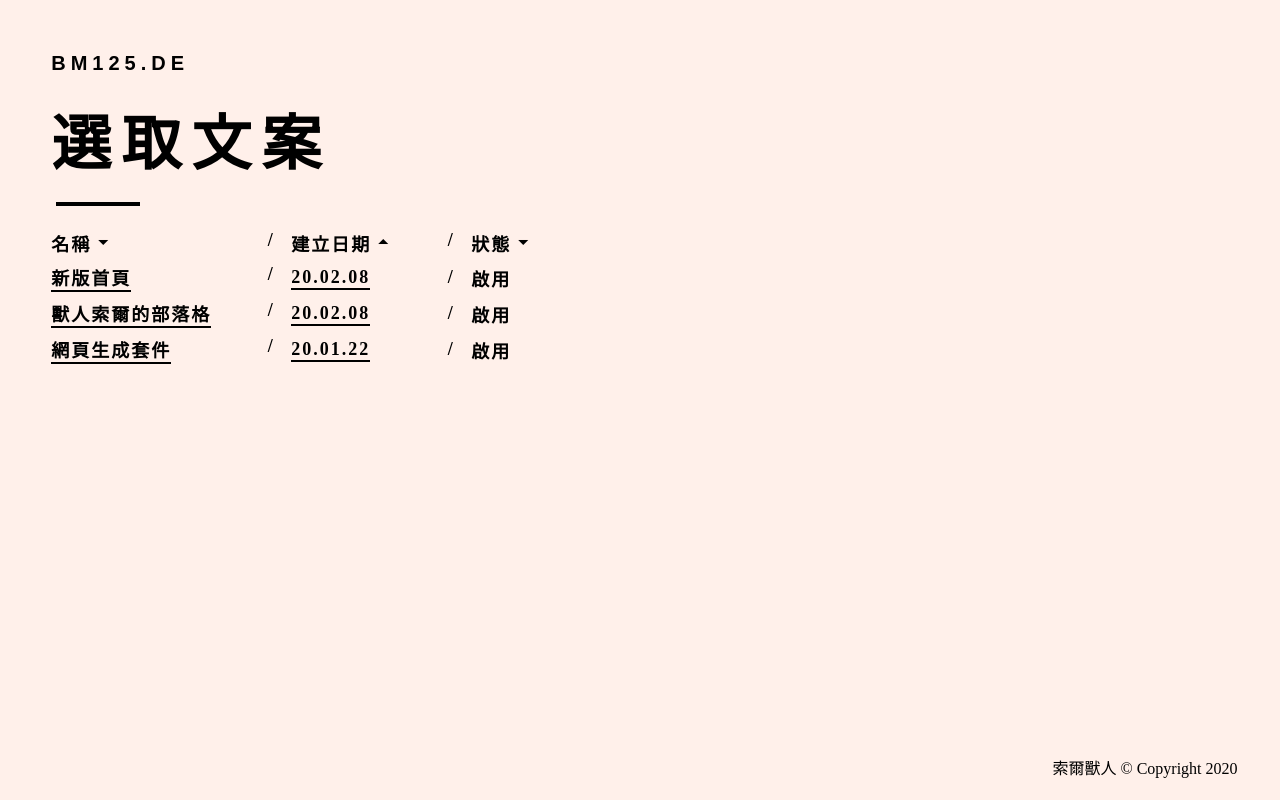
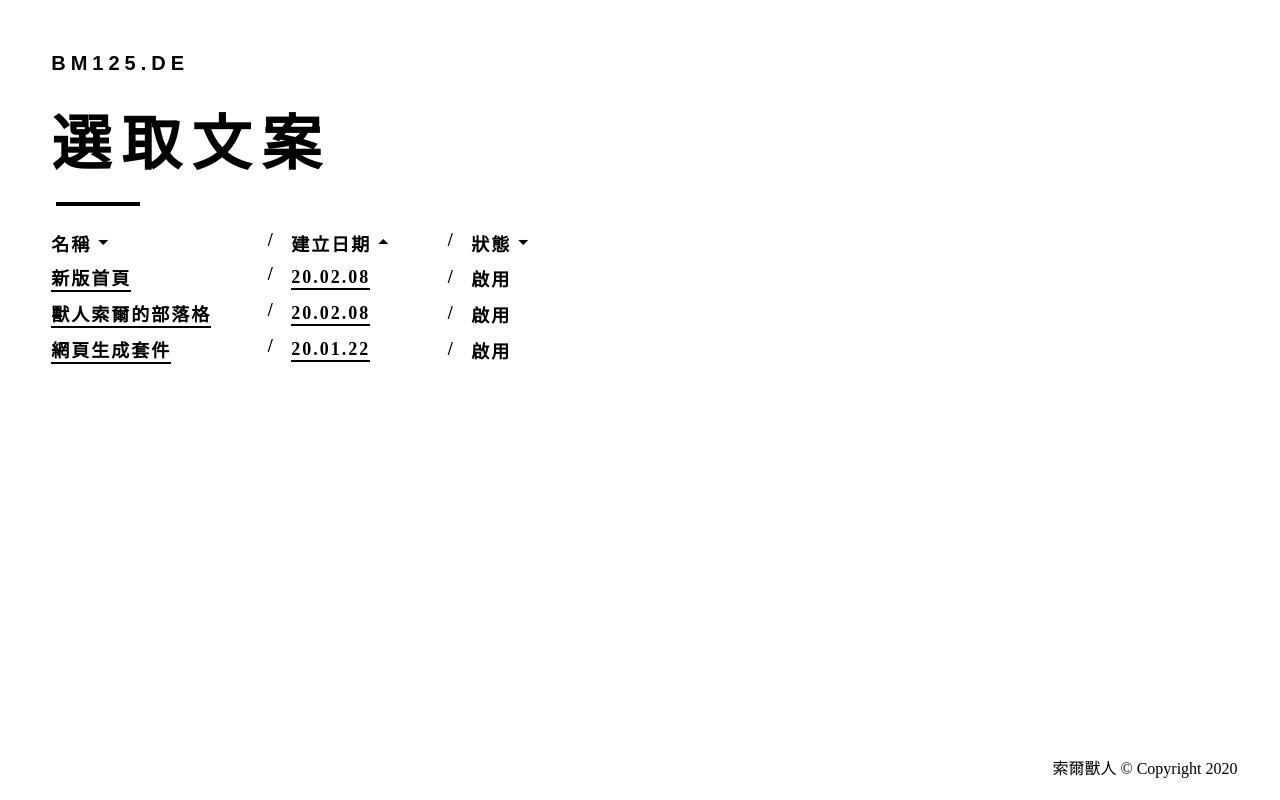
Before and after one commit to bm125de/bm125.de, a plain HTML site: page index.html in a window 1280 px wide. Drawn offline with Linux system fonts and the light colour scheme.

Commit message:
Update index.html

```diff
--- a/index.html
+++ b/index.html
@@ -20,7 +20,7 @@
             margin: 0;
             padding-top: 4vh;
             padding-left: 4vw;
-            background-color: rgb(255, 240, 234);
+            background-color: rgb(255, 255, 255);
         }
 
         a {
@@ -46,6 +46,7 @@
         }
 
         div.line {
+            background-color: black;
             border: black 2px solid;
             width: 80px;
             margin: 20px 5px;
```
